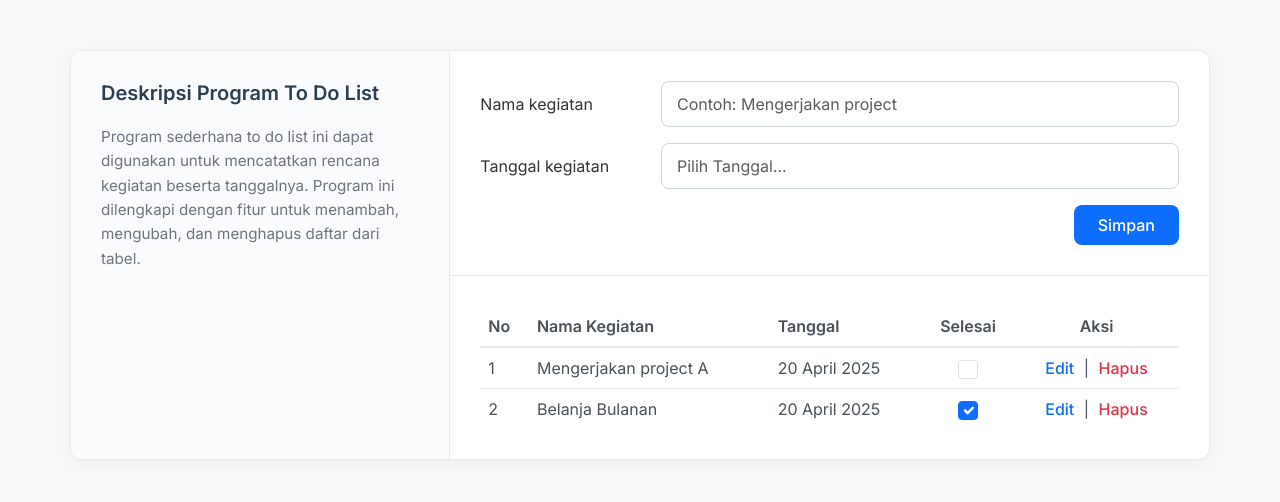
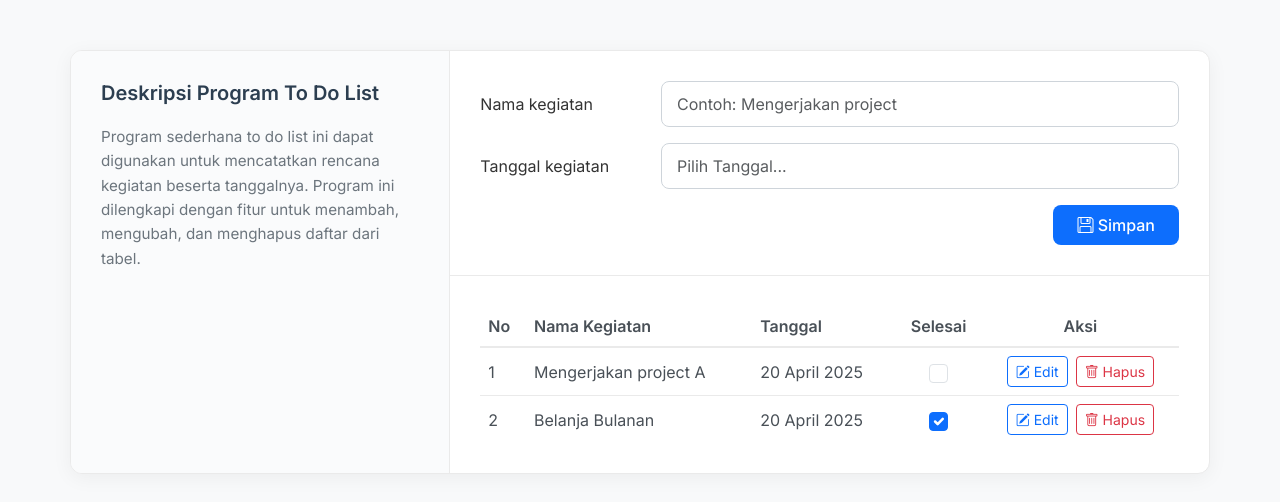
Before and after one commit to masgoppall/pbw2026, a plain HTML site: page uts/index.html in a window 1280 px wide. Drawn offline with nearby package versions, Linux system fonts and the light colour scheme; some packages are replaced by stand-ins of ours; a script that the page names is missing.

Commit message:
First Commit

```diff
--- a/uts/index.html
+++ b/uts/index.html
@@ -10,6 +10,8 @@
     <link href="https://fonts.googleapis.com/css2?family=Inter:wght@300;400;500;600&display=swap" rel="stylesheet">
     <!-- SweetAlert2 CSS & JS -->
     <script src="https://cdn.jsdelivr.net/npm/sweetalert2@11"></script>
+    <!-- Bootstrap Icons -->
+    <link rel="stylesheet" href="https://cdn.jsdelivr.net/npm/bootstrap-icons@1.11.1/font/bootstrap-icons.css">
     <!-- Flatpickr CSS -->
     <link rel="stylesheet" href="https://cdn.jsdelivr.net/npm/flatpickr/dist/flatpickr.min.css">
     <style>
@@ -147,7 +149,7 @@
                         </div>
                     </div>
                     <div class="d-flex justify-content-end">
-                        <button type="submit" class="btn btn-save">Simpan</button>
+                        <button type="submit" class="btn btn-save"><i class="bi bi-floppy"></i> Simpan</button>
                     </div>
                 </form>
             </div>
@@ -274,28 +276,25 @@
             const tdAction = document.createElement('td');
             tdAction.className = "text-center";
 
-            const btnEdit = document.createElement('a');
-            btnEdit.href = '#';
-            btnEdit.textContent = 'Edit';
-            btnEdit.className = 'action-link';
+            const btnEdit = document.createElement('button');
+            btnEdit.type = 'button';
+            btnEdit.innerHTML = '<i class="bi bi-pencil-square"></i> Edit';
+            btnEdit.className = 'btn btn-sm btn-outline-primary me-2';
             btnEdit.onclick = (e) => {
                 e.preventDefault();
                 editTodo(index);
             };
 
-            const separator = document.createTextNode(' | ');
-
-            const btnDelete = document.createElement('a');
-            btnDelete.href = '#';
-            btnDelete.textContent = 'Hapus';
-            btnDelete.className = 'action-link delete';
+            const btnDelete = document.createElement('button');
+            btnDelete.type = 'button';
+            btnDelete.innerHTML = '<i class="bi bi-trash"></i> Hapus';
+            btnDelete.className = 'btn btn-sm btn-outline-danger';
             btnDelete.onclick = (e) => {
                 e.preventDefault();
                 deleteTodo(index);
             };
 
             tdAction.appendChild(btnEdit);
-            tdAction.appendChild(separator);
             tdAction.appendChild(btnDelete);
 
             // Tambahkan kolom ke baris
```
